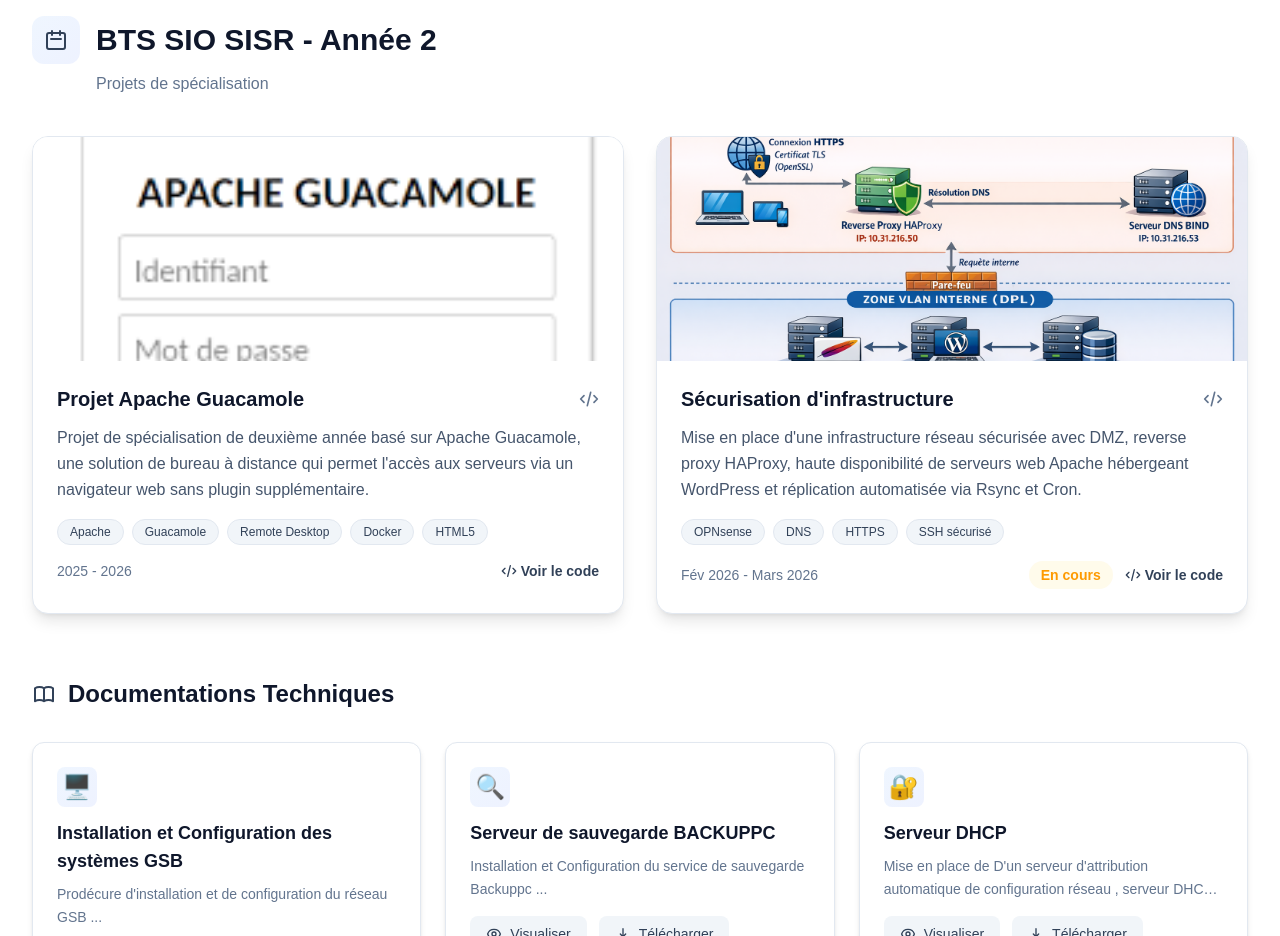
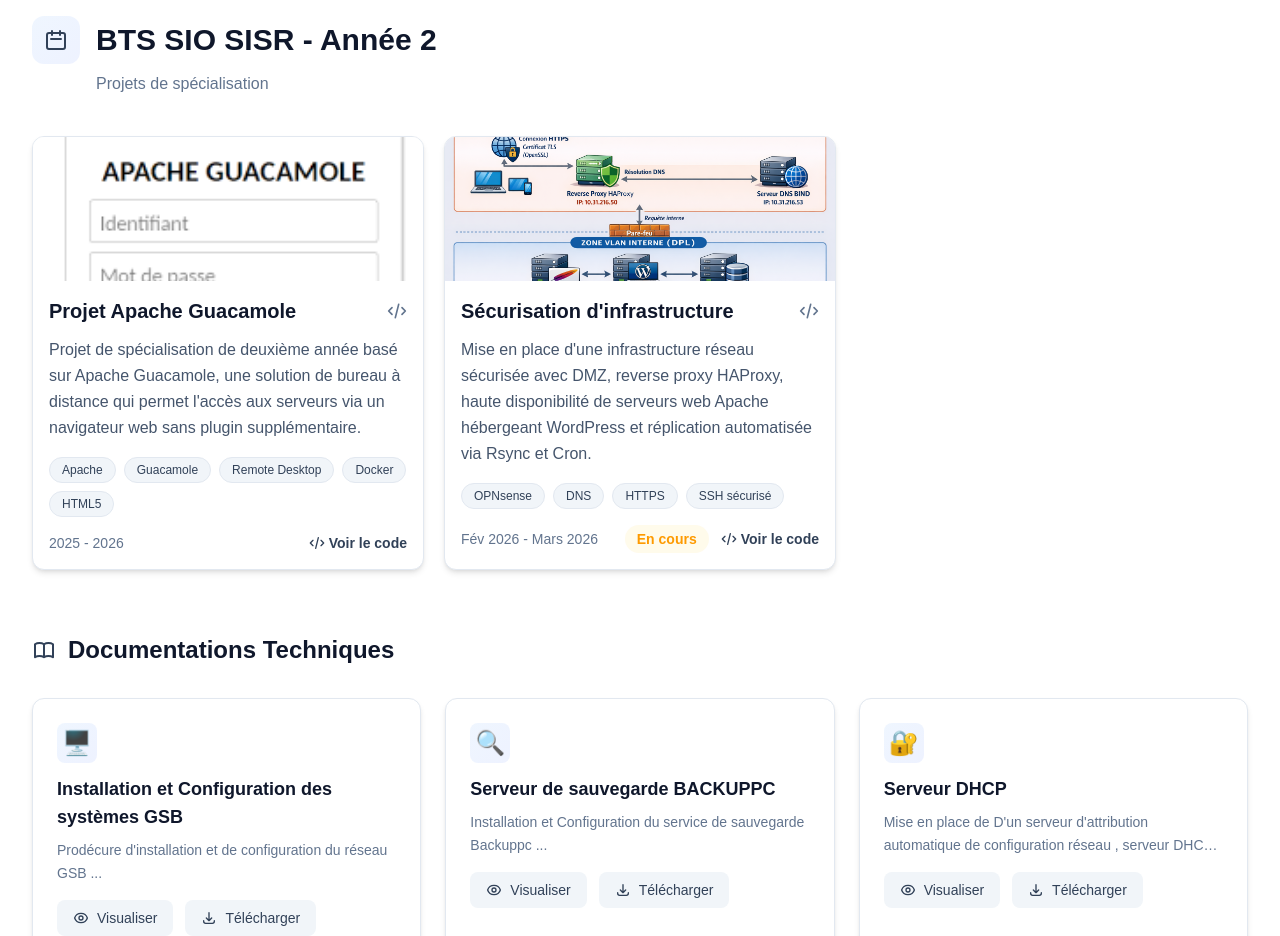
Before and after one commit to Mulho-MABIALA/danielle, a Next.js app: page /projets in a window 1280 px wide. Shown: the part 1280-2216 px from the top of the page. Built offline with nearby package versions, Linux system fonts and the light colour scheme.

Commit message:
redesign: smaller project cards with 3-col grid and reduced image height

```diff
--- a/app/components/Projets.tsx
+++ b/app/components/Projets.tsx
@@ -331,10 +331,10 @@
           <p className="text-slate-500 dark:text-slate-400 ml-16 mb-10">Projets de spécialisation</p>
 
           {/* Projets Année 2 */}
-          <div className="grid md:grid-cols-2 gap-8 mb-16">
+          <div className="grid md:grid-cols-2 lg:grid-cols-3 gap-5 mb-16">
             {projetsAnnee2.map((projet, index) => (
-              <div key={index} className="group bg-white dark:bg-slate-800 rounded-2xl shadow-lg border border-slate-200 dark:border-slate-700 overflow-hidden hover:-translate-y-2 hover:shadow-2xl hover:border-blue-300 dark:hover:border-blue-700 transition-all duration-300">
-                <div className="h-56 relative bg-slate-100 dark:bg-slate-700 overflow-hidden">
+              <div key={index} className="group bg-white dark:bg-slate-800 rounded-xl shadow-md border border-slate-200 dark:border-slate-700 overflow-hidden hover:-translate-y-2 hover:shadow-xl hover:border-blue-300 dark:hover:border-blue-700 transition-all duration-300">
+                <div className="h-36 relative bg-slate-100 dark:bg-slate-700 overflow-hidden">
                   <Image
                     src={projet.image}
                     alt={projet.title}
@@ -344,7 +344,7 @@
                   />
                   <div className="absolute inset-0 opacity-0 group-hover:opacity-100 bg-linear-to-t from-slate-900/60 to-transparent transition-opacity duration-300"></div>
                 </div>
-                <div className="p-6">
+                <div className="p-4">
                   <div className="flex items-center justify-between mb-3">
                     <h4 className="text-xl font-bold text-slate-900 dark:text-white">{projet.title}</h4>
                     <div className="flex items-center gap-2">
@@ -461,10 +461,10 @@
           <p className="text-slate-500 dark:text-slate-400 ml-16 mb-10">Fondamentaux de l&apos;administration système</p>
 
           {/* Projets Année 1 */}
-          {projetsAnnee1.length > 0 && <div className="grid md:grid-cols-2 gap-8 mb-16">
+          {projetsAnnee1.length > 0 && <div className="grid md:grid-cols-2 lg:grid-cols-3 gap-5 mb-16">
             {projetsAnnee1.map((projet, index) => (
-              <div key={index} className="group bg-white dark:bg-slate-800 rounded-2xl shadow-lg border border-slate-200 dark:border-slate-700 overflow-hidden hover:-translate-y-2 hover:shadow-2xl hover:border-blue-300 dark:hover:border-blue-700 transition-all duration-300">
-                <div className="h-56 relative bg-slate-100 dark:bg-slate-700 overflow-hidden">
+              <div key={index} className="group bg-white dark:bg-slate-800 rounded-xl shadow-md border border-slate-200 dark:border-slate-700 overflow-hidden hover:-translate-y-2 hover:shadow-xl hover:border-blue-300 dark:hover:border-blue-700 transition-all duration-300">
+                <div className="h-36 relative bg-slate-100 dark:bg-slate-700 overflow-hidden">
                   <Image
                     src={projet.image}
                     alt={projet.title}
@@ -474,7 +474,7 @@
                   />
                   <div className="absolute inset-0 opacity-0 group-hover:opacity-100 bg-linear-to-t from-slate-900/60 to-transparent transition-opacity duration-300"></div>
                 </div>
-                <div className="p-6">
+                <div className="p-4">
                   <div className="flex items-center justify-between mb-3">
                     <h4 className="text-xl font-bold text-slate-900 dark:text-white">{projet.title}</h4>
                     <div className="flex items-center gap-2">
```
